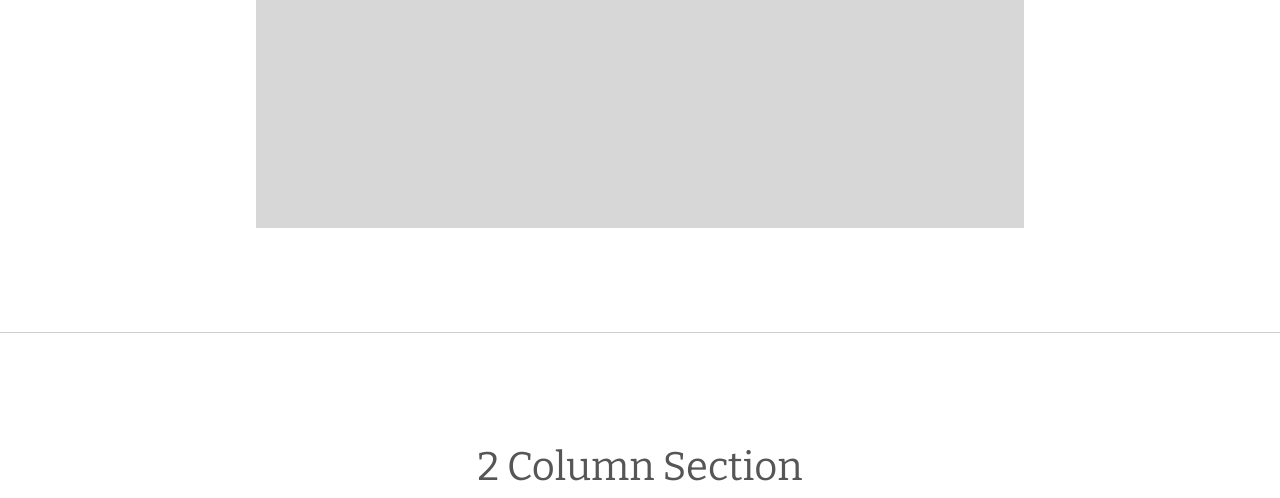
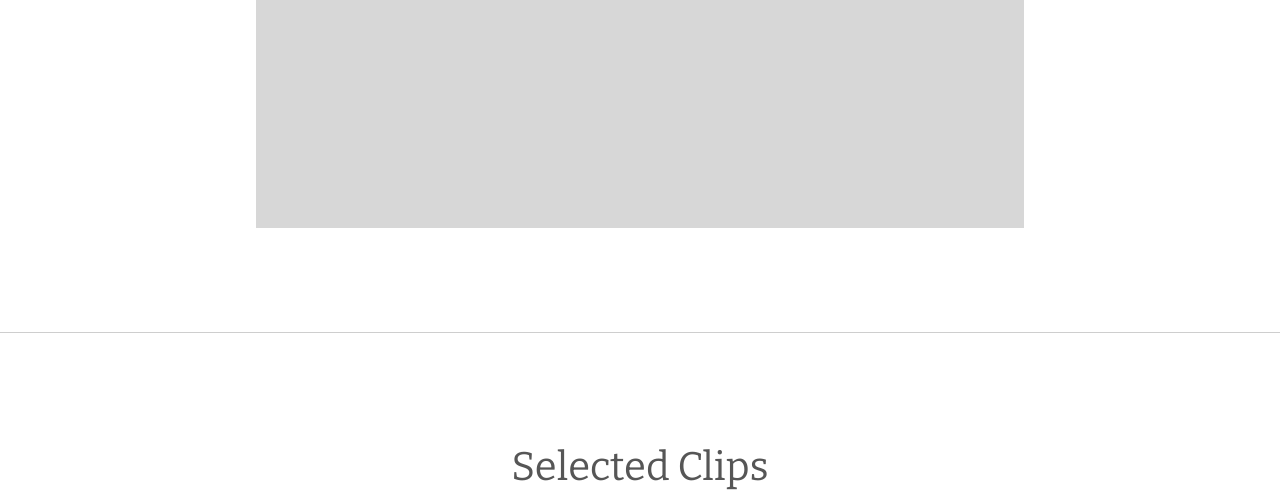
Before and after one commit to nicolewetsman/hello-world, a plain HTML site: page index.html in a window 1280 px wide. Shown: the part 336-834 px from the top of the page. Drawn offline with nearby package versions, Linux system fonts and the light colour scheme.

Commit message:
Update index.html

```diff
--- a/index.html
+++ b/index.html
@@ -288,7 +288,7 @@
     <div id="work"> <!-- beginning of work -->
 
       <div class="section">
-        <h2>2 Column Section</h2>
+        <h2>Selected Clips</h2>
 
         <div class="inner double">
           <p>Title</p>
```
